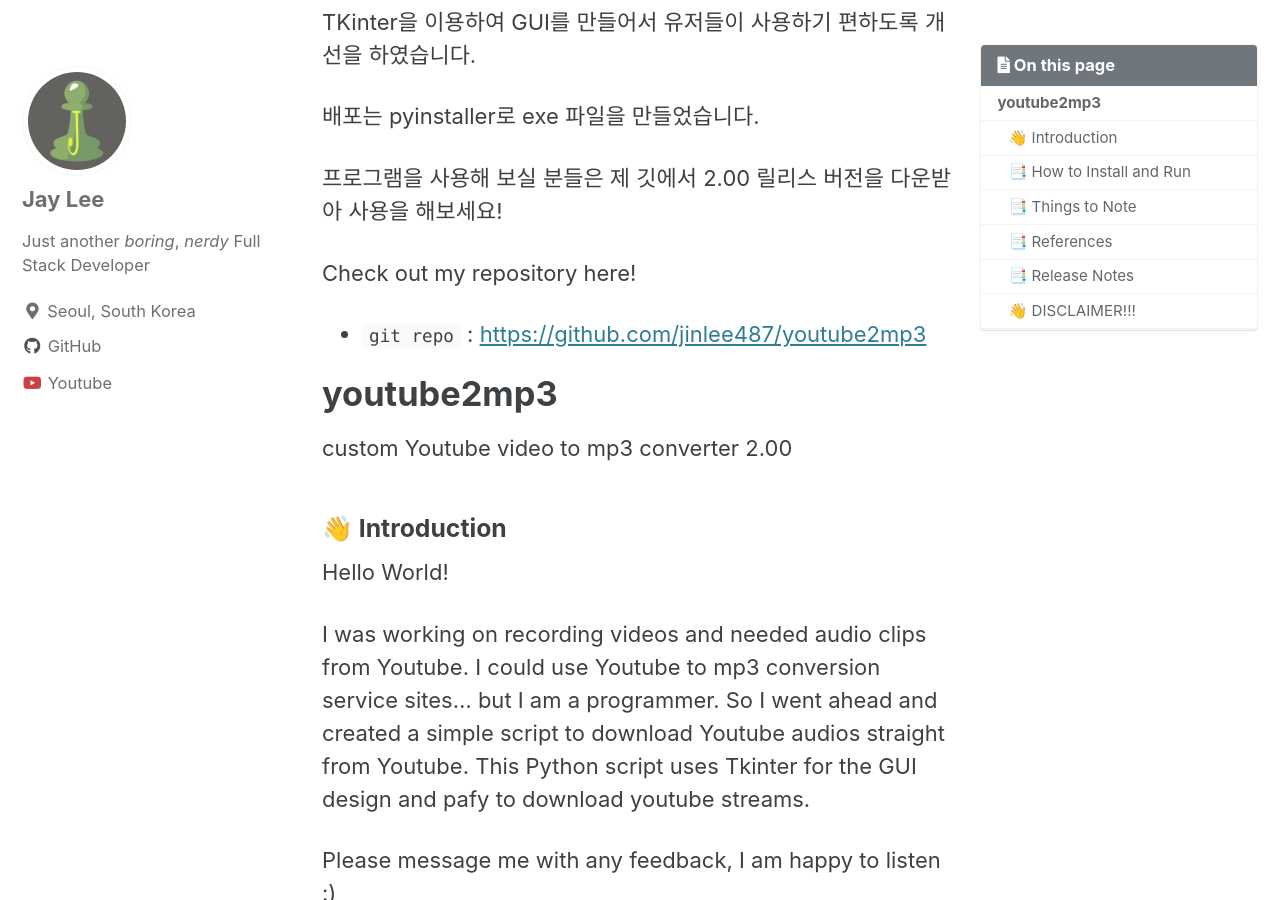
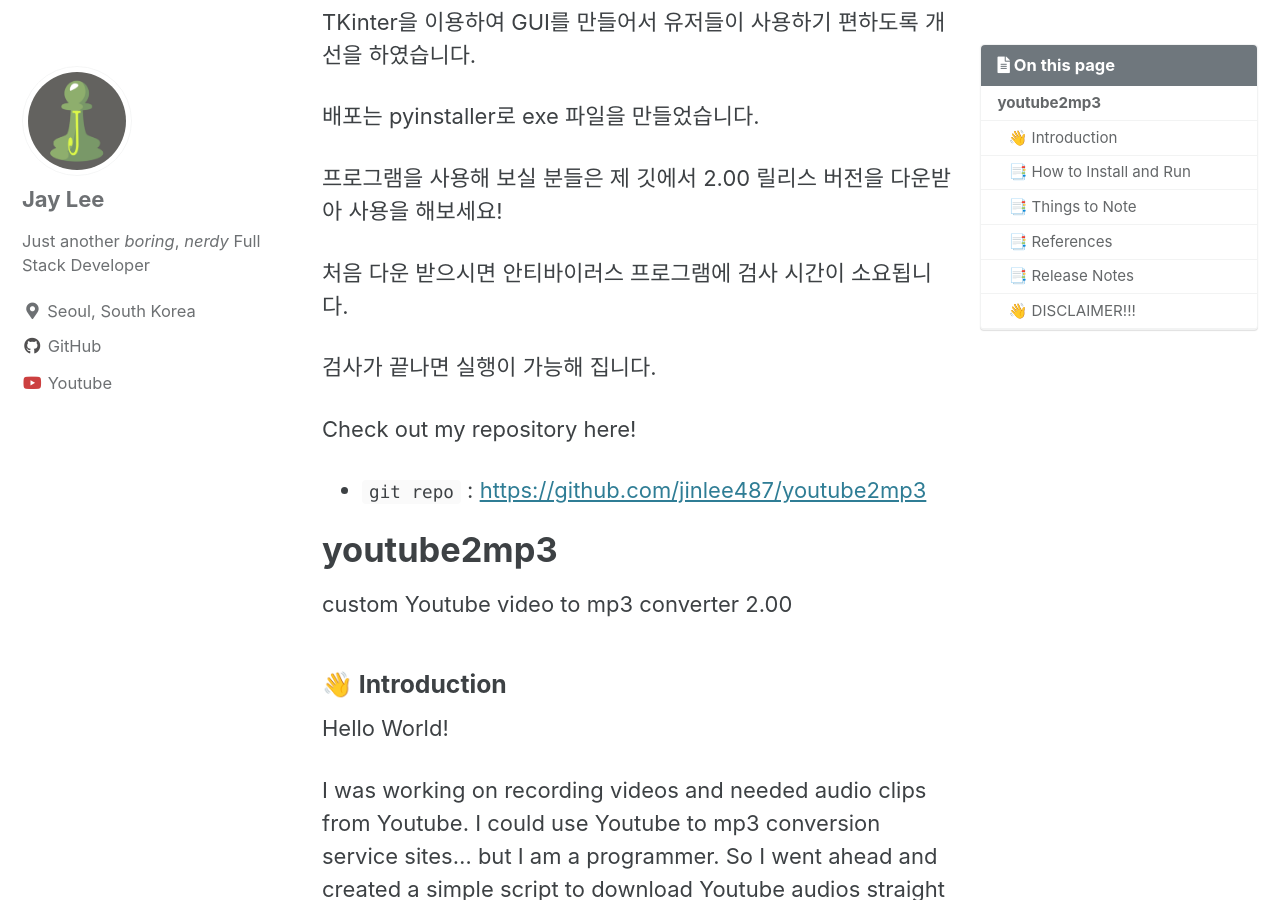
Before and after one commit to jinlee487/jinlee487.github.io, a Jekyll site: the page built from _posts/2021-05-11-portfolio-python-custom-script-youtube2mp3-second.md, in a window 1280 px wide and 900 px high, scrolled down 395 px. Built offline with Jekyll 4.4.1, drawn with Linux system fonts in a browser that asks for light colours; cached includes are drawn as plain includes; comment, search, counter and statistics services are not loaded.

Commit message:
youtube2mp3 프로젝트 포스팅 2

```diff
--- a/_posts/2021-05-11-portfolio-python-custom-script-youtube2mp3-second.md
+++ b/_posts/2021-05-11-portfolio-python-custom-script-youtube2mp3-second.md
@@ -21,6 +21,10 @@
 배포는 pyinstaller로 exe 파일을 만들었습니다.
 
 프로그램을 사용해 보실 분들은 제 깃에서 2.00 릴리스 버전을 다운받아 사용을 해보세요!
+
+처음 다운 받으시면 안티바이러스 프로그램에 검사 시간이 소요됩니다.
+
+검사가 끝나면 실행이 가능해 집니다.
 
 Check out my repository here!
 - `git repo` : [https://github.com/jinlee487/youtube2mp3](https://github.com/jinlee487/youtube2mp3)
```
